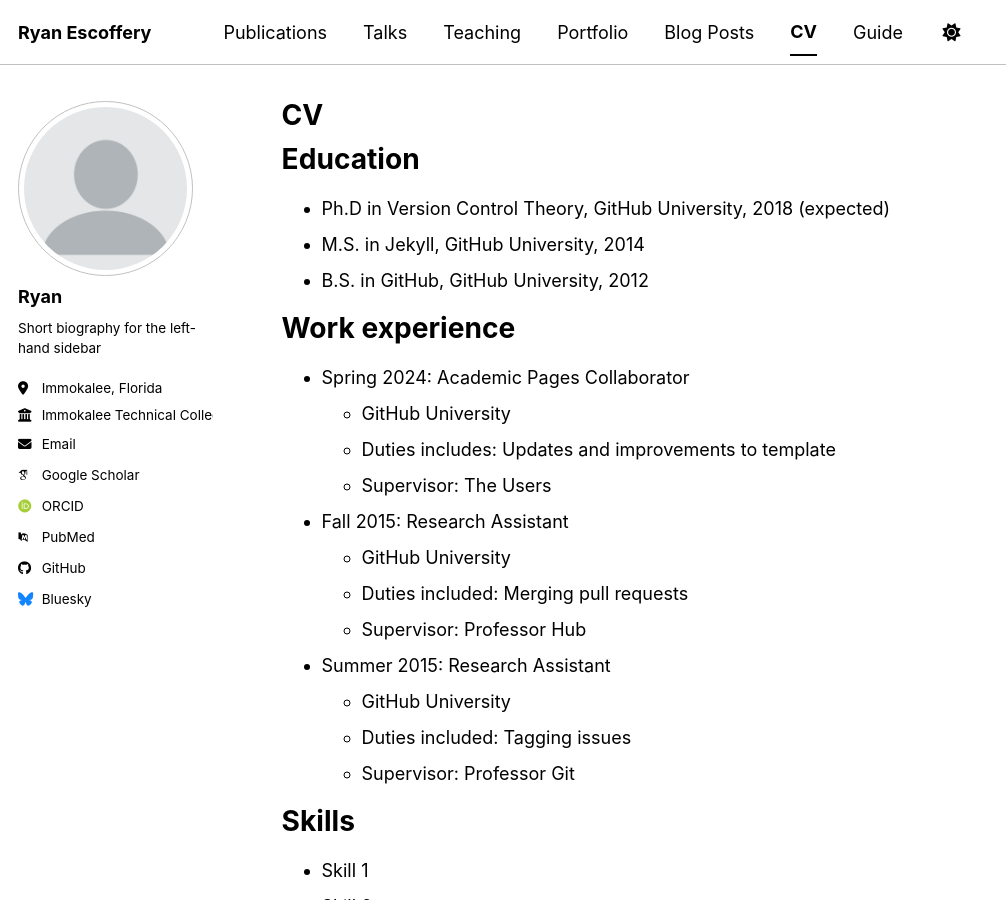
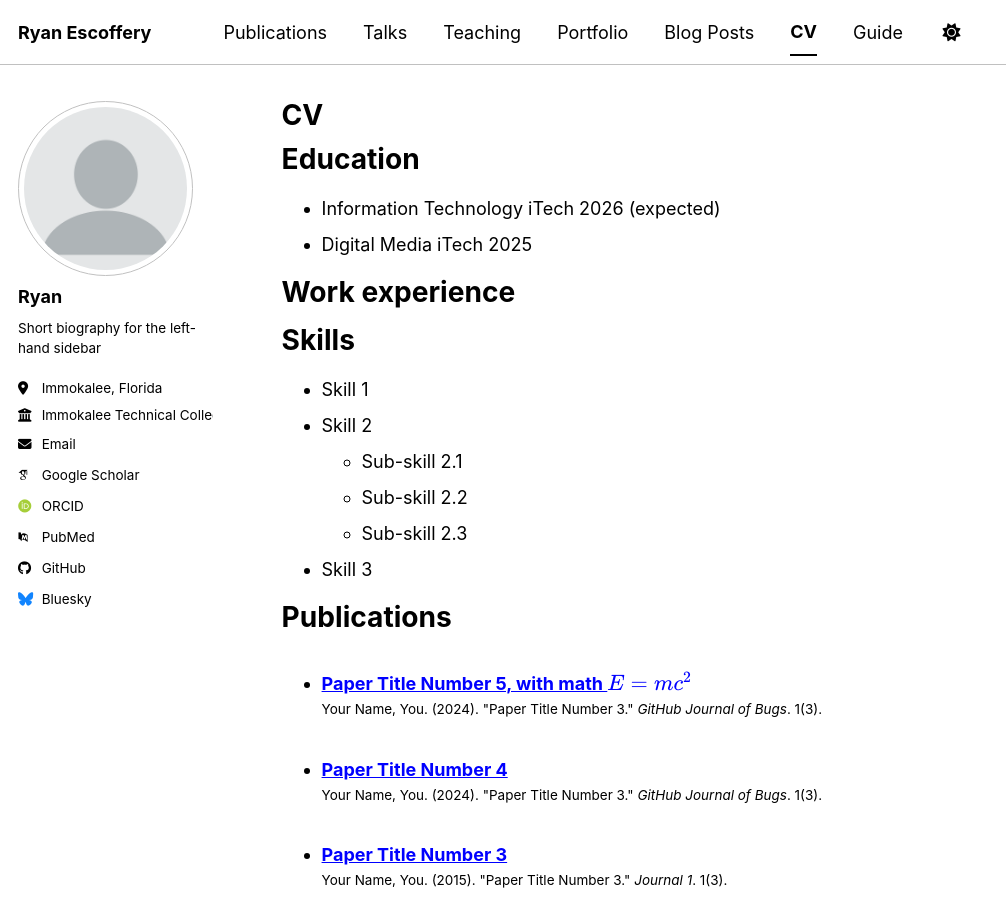
Before and after one commit to dxundre/dxundre, a Jekyll site: the page built from _pages/cv.md, in a window 1280 px wide and 900 px high. Shown: the whole window, without its empty margins (0-1006 px from the left). Built offline with Jekyll 4.4.1, drawn with Linux system fonts in a browser that asks for light colours; some web fonts are replaced; a script bundle is joined from its source files by our own code; library files that are not in the unit come from our copies.

Commit message:
Update cv.md

```diff
--- a/_pages/cv.md
+++ b/_pages/cv.md
@@ -11,26 +11,11 @@ redirect_from:
 
 Education
 ======
-* Ph.D in Version Control Theory, GitHub University, 2018 (expected)
-* M.S. in Jekyll, GitHub University, 2014
-* B.S. in GitHub, GitHub University, 2012
+* Information Technology iTech 2026 (expected)
+* Digital Media iTech 2025
 
 Work experience
 ======
-* Spring 2024: Academic Pages Collaborator
-  * GitHub University
-  * Duties includes: Updates and improvements to template
-  * Supervisor: The Users
-
-* Fall 2015: Research Assistant
-  * GitHub University
-  * Duties included: Merging pull requests
-  * Supervisor: Professor Hub
-
-* Summer 2015: Research Assistant
-  * GitHub University
-  * Duties included: Tagging issues
-  * Supervisor: Professor Git
 
 Skills
 ======
```
